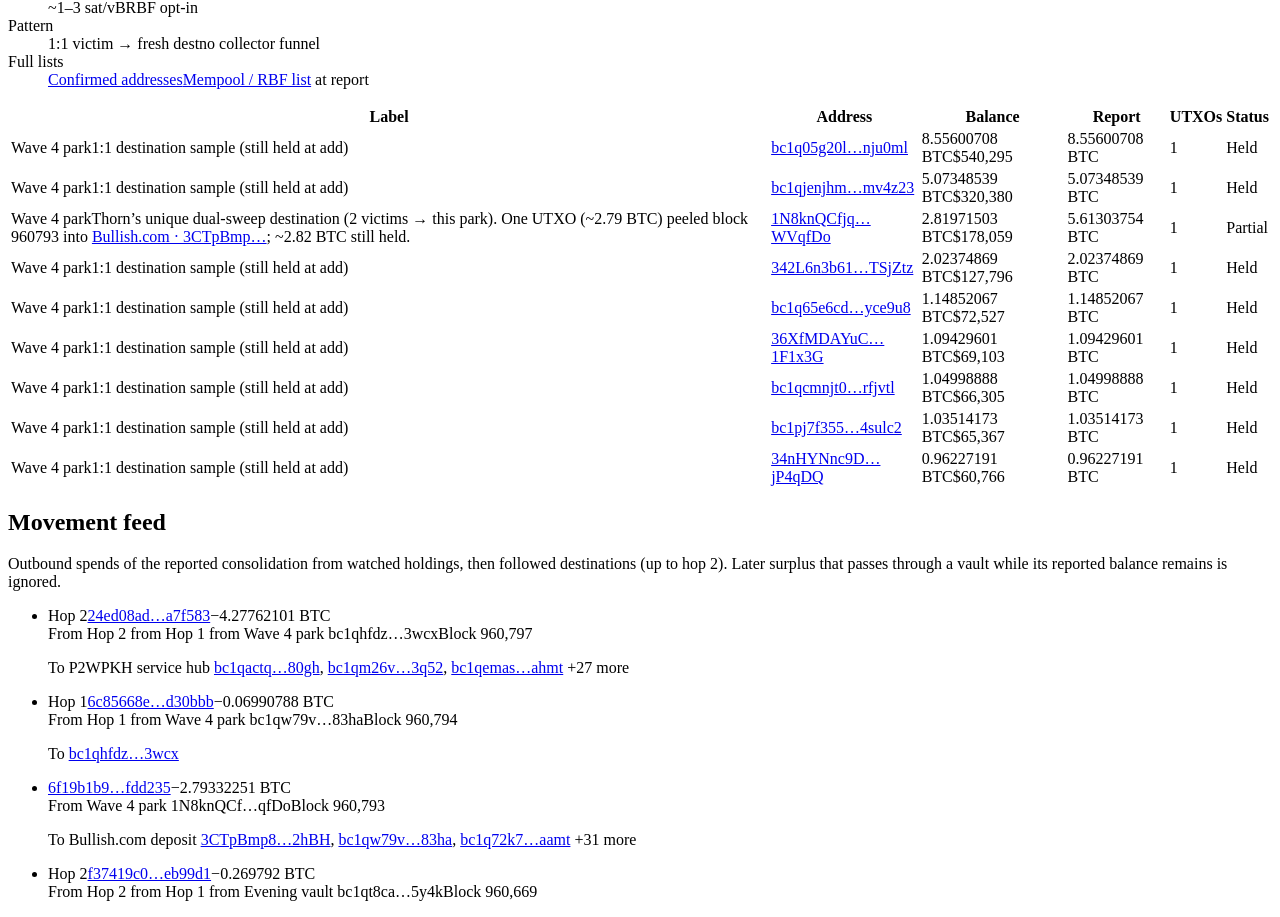
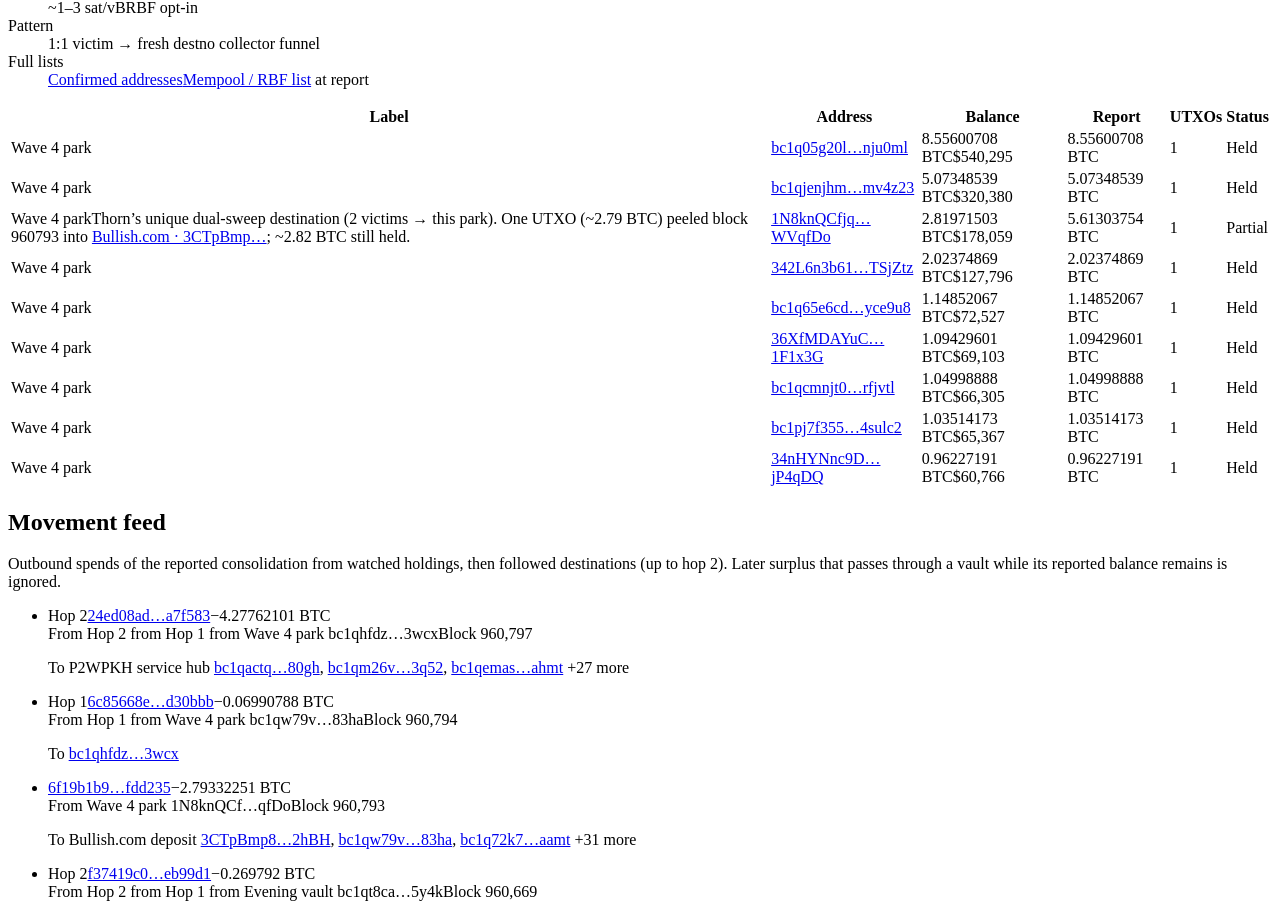
Before and after one commit to SamSamskies/coldcard-hack-tracker, a React (Vite) app: page / in a window 1280 px wide. Shown: the part 5596-6513 px from the top of the page. Built offline with nearby package versions, Linux system fonts and the light colour scheme; no server answers; the HTML template or start-up script is replaced by a standard one.

Commit message:
refactor: remove redundant notes from Wave 4 park addresses
- Eliminated repetitive notes from multiple addresses in the CORE_HOLDING_ADDRESSES array to streamline the data structure.

```diff
--- a/src/data/incident.ts
+++ b/src/data/incident.ts
@@ -402,14 +402,12 @@ export const CORE_HOLDING_ADDRESSES: readonly HoldingAddress[] = [
     label: 'Wave 4 park',
     reportBtc: 8.55600708,
     clusterId: 'wave4-aug3',
-    note: '1:1 destination sample (still held at add)',
   },
   {
     address: 'bc1qjenjhm6wgyz9m50svnvlyv6339z6jtmlmv4z23',
     label: 'Wave 4 park',
     reportBtc: 5.07348539,
     clusterId: 'wave4-aug3',
-    note: '1:1 destination sample (still held at add)',
   },
   {
     address: '1N8knQCfjqUeJQwjkZZavbboXXL6WVqfDo',
@@ -423,42 +421,36 @@ export const CORE_HOLDING_ADDRESSES: readonly HoldingAddress[] = [
     label: 'Wave 4 park',
     reportBtc: 2.02374869,
     clusterId: 'wave4-aug3',
-    note: '1:1 destination sample (still held at add)',
   },
   {
     address: 'bc1q65e6cd2k5ee2326fwwxsng370vf9pz85yce9u8',
     label: 'Wave 4 park',
     reportBtc: 1.14852067,
     clusterId: 'wave4-aug3',
-    note: '1:1 destination sample (still held at add)',
   },
   {
     address: '36XfMDAYuCn76DDJt5HV6kJxCukb1F1x3G',
     label: 'Wave 4 park',
     reportBtc: 1.09429601,
     clusterId: 'wave4-aug3',
-    note: '1:1 destination sample (still held at add)',
   },
   {
     address: 'bc1qcmnjt058q8hs4fvjr9wlu2kt974fyqnprfjvtl',
     label: 'Wave 4 park',
     reportBtc: 1.04998888,
     clusterId: 'wave4-aug3',
-    note: '1:1 destination sample (still held at add)',
   },
   {
     address: 'bc1pj7f35576cz0cznm75h6scp9eknqeqx4r666kdpcnk9slgh4sp5vs4sulc2',
     label: 'Wave 4 park',
     reportBtc: 1.03514173,
     clusterId: 'wave4-aug3',
-    note: '1:1 destination sample (still held at add)',
   },
   {
     address: '34nHYNnc9DLxo3iCzvSHiyD2YsC3jP4qDQ',
     label: 'Wave 4 park',
     reportBtc: 0.96227191,
     clusterId: 'wave4-aug3',
-    note: '1:1 destination sample (still held at add)',
   },
 ];
 
```
